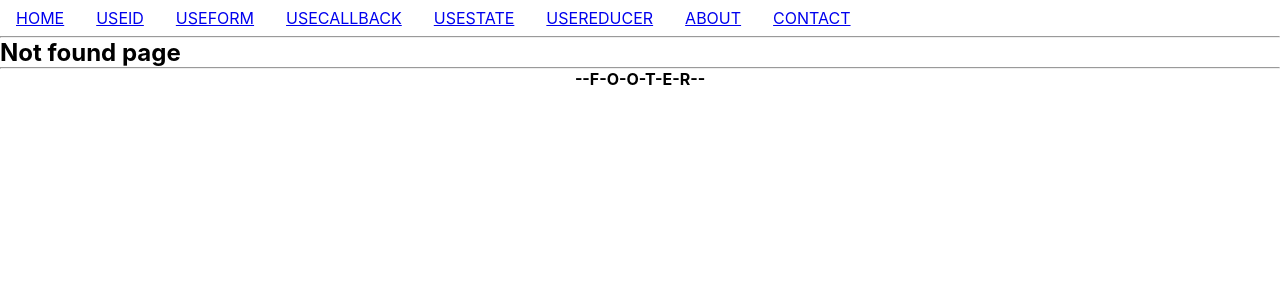
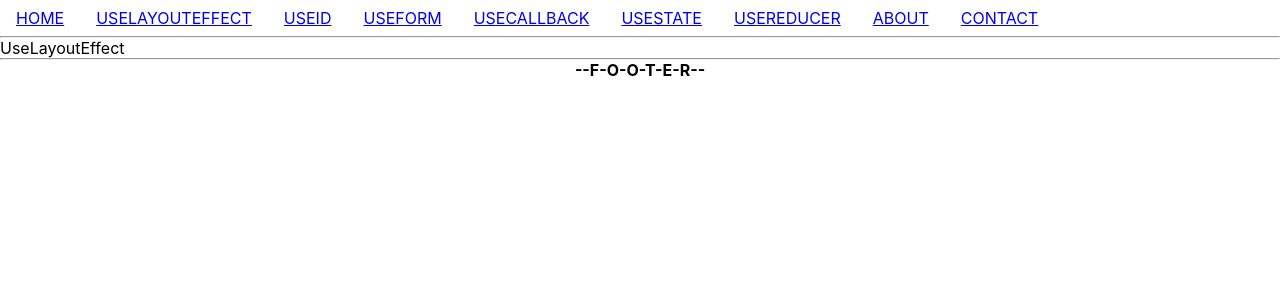
Before and after one commit to jini-labs-2/react-ts-practice, a React (Create React App) app: page /hooks/uselayouteffect in a window 1280 px wide. Before the commit this address had no page. Shown: the top 300 px of the page. Built offline with nearby package versions, Linux system fonts and the light colour scheme.

Commit message:
[useLayoutEffect] menu用意

```diff
--- a/src/App.tsx
+++ b/src/App.tsx
@@ -10,6 +10,7 @@ import UseState from './pages/testhooks/UseState';
 import UseReducer from './pages/testhooks/UseReducer';
 import UseForm from './pages/testhooks/UseForm';
 import UseId from './pages/testhooks/UseId';
+import UseLayoutEffect from './pages/testhooks/UseLayoutEffect';
 
 function App() {
   return (
@@ -18,6 +19,7 @@ function App() {
         <Routes>
           <Route path="/home" element={<Home />} />
           <Route path="/hooks">
+            <Route path="uselayouteffect" element={<UseLayoutEffect />} />
             <Route path="useid" element={<UseId />} />
             <Route path="useform" element={<UseForm />} />
             <Route path="usecallback" element={<UseCallback />} />
--- a/src/layouts/Header.tsx
+++ b/src/layouts/Header.tsx
@@ -8,6 +8,7 @@ interface MenuItem {
 
 const mainMenu: MenuItem[] = [
   {to: '/home', name: 'home'},
+  {to: '/hooks/uselayouteffect', name: 'uselayouteffect'},
   {to: '/hooks/useid', name: 'useid'},
   {to: '/hooks/useform', name: 'useform'},
   {to: '/hooks/usecallback', name: 'usecallback'},
--- /dev/null
+++ b/src/pages/testhooks/UseLayoutEffect.tsx
@@ -0,0 +1,9 @@
+import React from 'react'
+
+const UseLayoutEffect = () => {
+  return (
+    <div>UseLayoutEffect</div>
+  )
+}
+
+export default UseLayoutEffect
```
